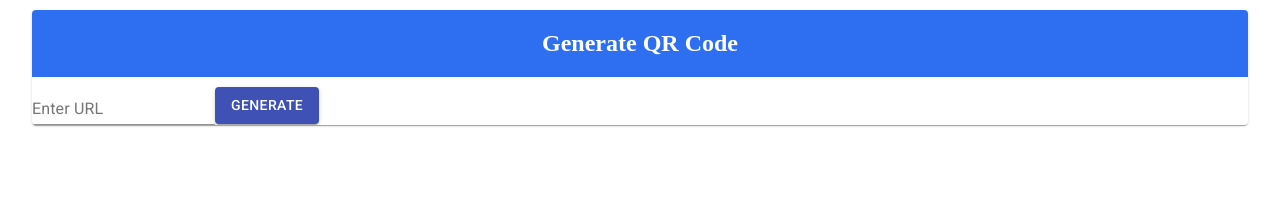
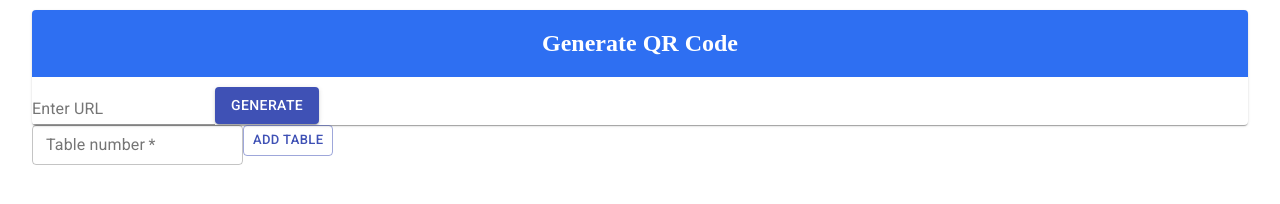
Before and after one commit to mandarinka99/restaurant-service, a React app: page / in a window 1280 px wide. Built offline with nearby package versions, Linux system fonts and the light colour scheme.

Commit message:
add table number to firebase

```diff
--- a/src/Components/App.js
+++ b/src/Components/App.js
@@ -1,10 +1,12 @@
 import React from "react";
 import CreateQrCode from "./CreateQrCode/CreateQrCode";
+import TableNumber from "./TableNumber/TableNumber";
 
 const App = () => {
   return (
     <>
       <CreateQrCode />
+      <TableNumber />
     </>
   );
 };
--- /dev/null
+++ b/src/Components/TableNumber/TableNumber.js
@@ -0,0 +1,53 @@
+import { Button, Container, TextField } from "@material-ui/core";
+import { useState } from "react";
+import axios from "axios";
+
+const baseURL =
+  "https://new-project-d3d31-default-rtdb.europe-west1.firebasedatabase.app/";
+
+const addTable = async (tableNumber) => {
+  try {
+    const { data } = await axios.post(`${baseURL}restaurant.json`, {
+      tableNumber: tableNumber,
+    });
+    return data;
+  } catch (error) {
+    throw error;
+  }
+};
+
+const TableNumber = () => {
+  const [tableNumber, setTableNumber] = useState("");
+
+  const onSubmit = (e) => {
+    e.preventDefault();
+    console.log(`tableId`, tableNumber);
+    addTable(tableNumber);
+  };
+
+  const onHandleChange = (e) => {
+    setTableNumber(e.target.value);
+  };
+
+  return (
+    <Container>
+      <form onSubmit={onSubmit}>
+        <TextField
+          type="text"
+          name="tableId"
+          value={tableNumber}
+          onChange={onHandleChange}
+          label="Table number"
+          required
+          variant="outlined"
+          size="small"
+        />
+        <Button type="submit" color="primary" size="small" variant="outlined">
+          ADD TABLE
+        </Button>
+      </form>
+    </Container>
+  );
+};
+
+export default TableNumber;
```
Also changed, not shown: build/asset-manifest.json, build/index.html, build/static/js/2.bc33d41a.chunk.js.LICENSE.txt (renamed from build/static/js/2.91e1a2f5.chunk.js.LICENSE.txt), 8 other files.
